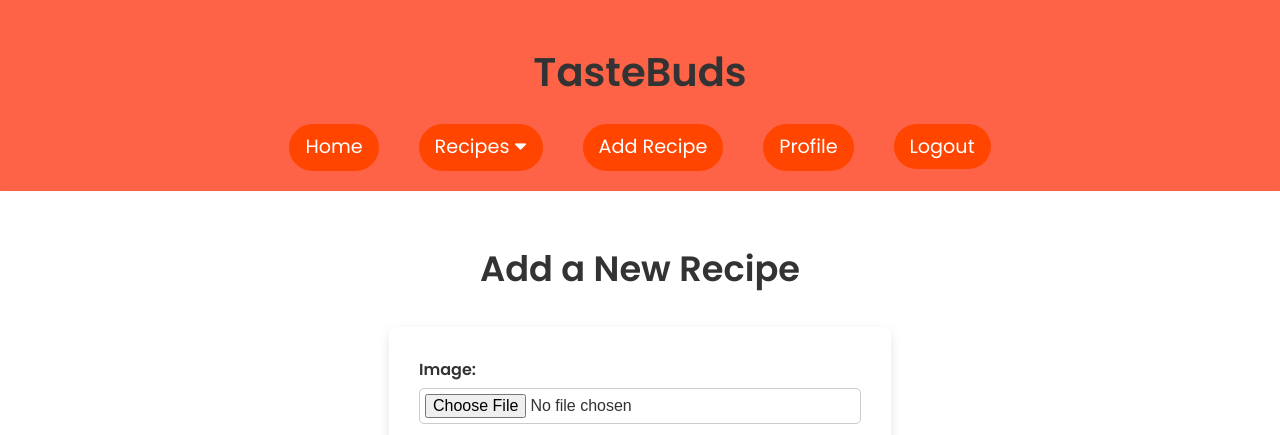
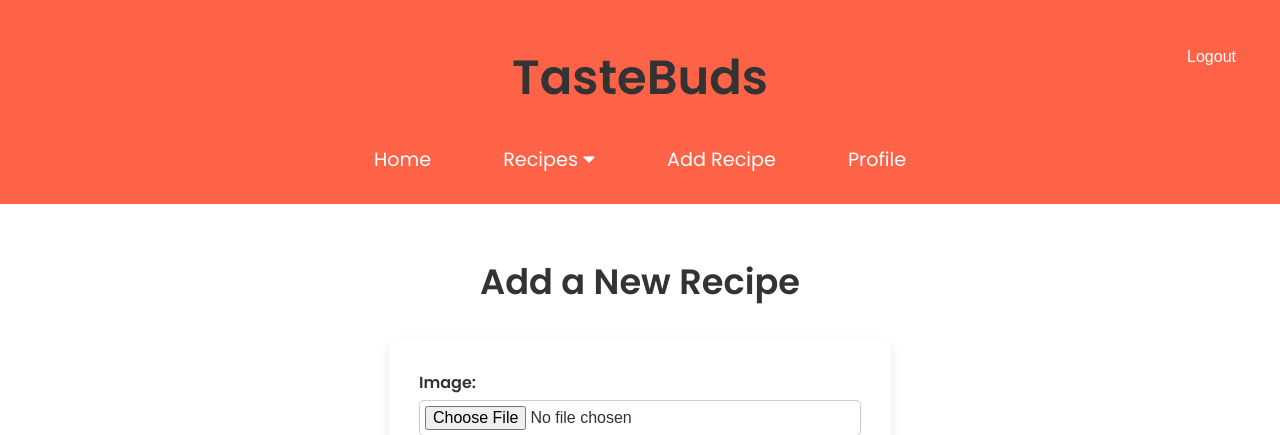
Before and after one commit to maarkwilliams/Project3, a Django app: page /recipes/add/ in a window 1280 px wide. Shown: the top 435 px of the page. Run offline with Django 4.2, Linux system fonts and the light colour scheme; a user stored in the database is signed in.

Commit message:
Adjust nav bar and polish the styling

```diff
--- a/recipes/templates/base.html
+++ b/recipes/templates/base.html
@@ -2,7 +2,6 @@
 
 <!DOCTYPE html>
 <html lang="en">
-
 <head>
   <meta charset="UTF-8">
   <meta name="viewport" content="width=device-width, initial-scale=1.0">
@@ -12,9 +11,7 @@
   <link href="https://fonts.googleapis.com/css2?family=Poppins:wght@300;400;600&display=swap" rel="stylesheet">
   <link href="https://cdnjs.cloudflare.com/ajax/libs/font-awesome/5.15.4/css/all.min.css" rel="stylesheet">
 </head>
-
 <body class="recipe-app">
-
   <header class="site-header">
     <div class="container">
       <a href="{% url 'recipe_list' %}" class="logo">TasteBuds</a>
@@ -50,31 +47,30 @@
           <li><a href="{% url 'add_recipe' %}">Add Recipe</a></li>
           {% if user.is_authenticated %}
             <li><a href="{% url 'profile' %}">Profile</a></li>
-            <li>
-              <form action="{% url 'logout' %}" method="POST" class="logout-form">
-                {% csrf_token %}
-                <button type="submit" class="logout-btn">Logout</button>
-              </form>
-            </li>
-          {% else %}
-            <li><a href="{% url 'login' %}" class="login-btn">Login</a></li>
           {% endif %}
         </ul>
       </nav>
+      <div class="auth-links">
+        {% if user.is_authenticated %}
+          <form action="{% url 'logout' %}" method="POST" class="logout-form">
+            {% csrf_token %}
+            <button type="submit" class="logout-btn">Logout</button>
+          </form>
+        {% else %}
+          <a href="{% url 'login' %}" class="login-btn">Login</a>
+        {% endif %}
+      </div>
     </div>
   </header>
-
   <main class="main-content">
     {% block content %}
     {% endblock %}
   </main>
-
   <footer class="site-footer">
     <div class="container">
       <p>&copy; 2025 RecipeApp. All rights reserved.</p>
     </div>
   </footer>
-
   {% block scripts %}
   <script>
     document.addEventListener('DOMContentLoaded', function () {
@@ -90,7 +86,5 @@
     });
   </script>
   {% endblock %}
-
 </body>
-
 </html>
--- a/static/css/styles.css
+++ b/static/css/styles.css
@@ -47,7 +47,7 @@ h1, h2 {
 }
 
 .logo {
-  font-size: 2.5rem;
+  font-size: 3rem;
   font-weight: 600;
   color: #333;
   text-decoration: none;
@@ -85,8 +85,7 @@ h1, h2 {
   font-size: 1.2rem;
   color: white;
   padding: 8px 16px;
-  border-radius: 25px;
-  background-color: #ff4500;
+  background-color: transparent;
   text-decoration: none;
   display: block;
   transition: background-color 0.3s, color 0.3s;
@@ -97,6 +96,8 @@ h1, h2 {
 .nested-dropdown-content a:hover {
   background-color: #e03e00;
   color: #fff;
+  border: 2px solid #ff4500;
+  border-radius: 0;
 }
 
 .dropdown,
@@ -141,6 +142,31 @@ h1, h2 {
 .nested-dropdown-content a:hover {
   background-color: #f1f1f1;
   color: #ff4500;
+}
+
+.auth-links {
+  position: absolute;
+  top: 20px;
+  right: 30px;
+}
+
+.auth-links .login-btn,
+.auth-links .logout-btn {
+  background-color: #ff6347;
+  color: #fff;
+  padding: 8px 14px;
+  border-radius: 4px;
+  text-decoration: none;
+  font-size: 1rem;
+  font-weight: 500;
+  cursor: pointer;
+  transition: background-color 0.3s, color 0.3s;
+}
+
+.auth-links .login-btn:hover,
+.auth-links .logout-btn:hover {
+  background-color: #ff4500;
+  color: white;
 }
 
 /* Footer */
@@ -435,28 +461,6 @@ a:hover {
   padding: 8px;
   border: 1px solid #ccc;
   border-radius: 5px;
-}
-
-.logout-form {
-  display: inline;
-}
-
-.logout-form button.logout-btn {
-  font-size: 1.2rem;
-  color: white;
-  padding: 8px 16px;
-  border-radius: 25px;
-  background-color: #ff4500;
-  transition: background-color 0.3s;
-  border: none;
-  cursor: pointer;
-  font-family: 'Poppins', sans-serif;
-  text-decoration: none;
-  display: inline-block;
-}
-
-.logout-form button.logout-btn:hover {
-  background-color: #e03e00;
 }
 
 .recipe-detail-container {
```
Also changed, not shown: db.sqlite3.
